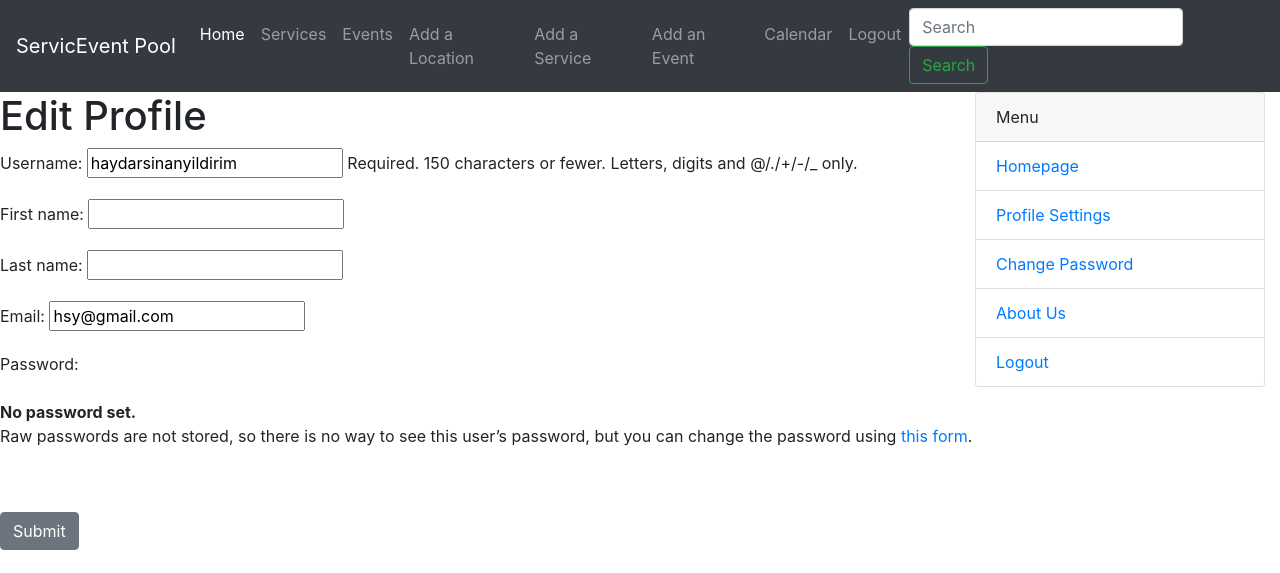
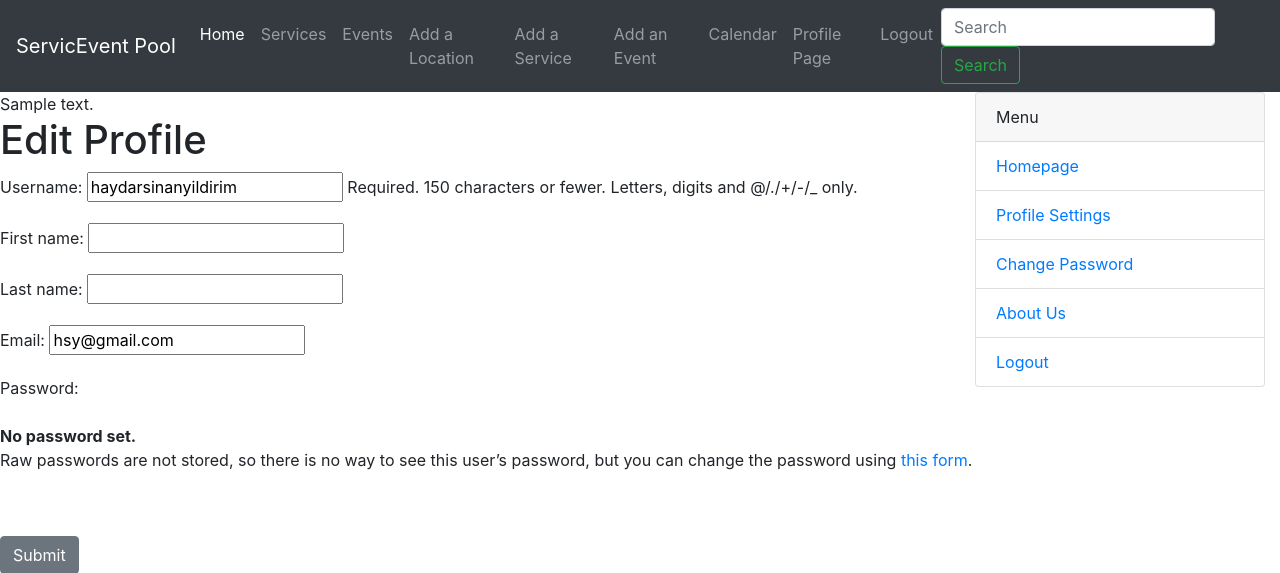
Before and after one commit to haydarsinan/SWE573-2021-Fall, a Django app: page /members/update_user in a window 1280 px wide. Shown: the top 573 px of the page. Run offline with Django 3.2, Linux system fonts and the light colour scheme; a user stored in the database is signed in; tables that the repository leaves empty hold one stand-in row (values such as "Sample post"); some libraries are stand-ins or nearby versions.

Commit message:
last updates profile page

```diff
--- a/ServiceSharingApp/Members/templates/authentication/update_profile.html
+++ b/ServiceSharingApp/Members/templates/authentication/update_profile.html
@@ -1,6 +1,8 @@
 {% extends 'ServicEventPool/base.html' %}
 
 {% block content %}
+
+    {{ user.profile.bio }}
 
     {% if form.errors %}
         <div class="alert alert-warning alert-dismissible fade show" role="alert">
--- a/ServiceSharingApp/ServicEventPool/admin.py
+++ b/ServiceSharingApp/ServicEventPool/admin.py
@@ -1,10 +1,8 @@
 from django.contrib import admin
 
-
-from .models import Service
-from .models import Event
-from .models import Location
+from .models import Location, Profile, Event, Service
 
 admin.site.register(Service)
 admin.site.register(Event)
 admin.site.register(Location)
+admin.site.register(Profile)
--- a/ServiceSharingApp/ServicEventPool/models.py
+++ b/ServiceSharingApp/ServicEventPool/models.py
@@ -1,4 +1,18 @@
 from django.db import models
+from django.contrib.auth.models import User
+
+
+class Profile(models.Model):
+    user = models.OneToOneField(User, null=True, on_delete=models.CASCADE)
+    bio = models.TextField()
+    profile_pic = models.ImageField(null=True, blank=True, upload_to="ServicEventPool/profilePictures/")
+    linkedinURL = models.CharField(max_length=255, null=True, blank=True)
+    instagramURL = models.CharField(max_length=255, null=True, blank=True)
+    twitterURL = models.CharField(max_length=255, null=True, blank=True)
+
+
+    def __str__(self):
+        return str(self.user)
 
 
 class Location(models.Model):
--- a/ServiceSharingApp/ServicEventPool/templates/ServicEventPool/navbar.html
+++ b/ServiceSharingApp/ServicEventPool/templates/ServicEventPool/navbar.html
@@ -36,6 +36,10 @@
             </li>
 
             <li class="nav-item">
+            <a class="nav-link" href="{% url 'profile_page'%}">Profile Page</a>
+            </li>
+
+            <li class="nav-item">
             <a class="nav-link" href="{% url 'logout'%}">Logout</a>
             </li>
 
--- a/ServiceSharingApp/ServicEventPool/urls.py
+++ b/ServiceSharingApp/ServicEventPool/urls.py
@@ -14,6 +14,7 @@ urlpatterns = [
     path('<int:year>/<str:month>', views.calendar, name="calendar"),
     path('services', views.all_services, name="service_list"),
     path('events', views.all_events, name="event_list"),
+    path('profile', views.profile_page, name="profile_page"),
 
     path('add_location', views.add_location, name="add_location"),
     path('add_event', views.add_event, name="add_event"),
--- a/ServiceSharingApp/ServicEventPool/views.py
+++ b/ServiceSharingApp/ServicEventPool/views.py
@@ -6,8 +6,6 @@ from .forms import EventForm
 from .forms import ServiceForm
 from django.http import HttpResponseRedirect
 
-
-# Create your views here.
 
 def home(request):
     serviceName = "I like Baklava with Olive Oil :)"
@@ -24,6 +22,10 @@ def calendar(request, year, month):
         "month_Here": month
     })
 
+def profile_page(request):
+    user = request.user
+    return render(request, 'ServicEventPool/profile_page.html',
+                  {'user': user})
 
 def all_services(request):
     service_list = Service.objects.all()
```
Also changed, not shown: ServiceSharingApp/ServicEventPool/templates/ServicEventPool/profile_page.html (added, +12 -0 lines), ServiceSharingApp/ServicEventPool/migrations/0005_profile.py (added), ServiceSharingApp/ServicEventPool/migrations/0006_auto_20211211_2246.py (added), ServiceSharingApp/ServicEventPool/migrations/0007_alter_profile_profile_pic.py (added), ServiceSharingApp/ServicEventPool/profilePictures/haydar_sinan_1_copy.jpg (added).
